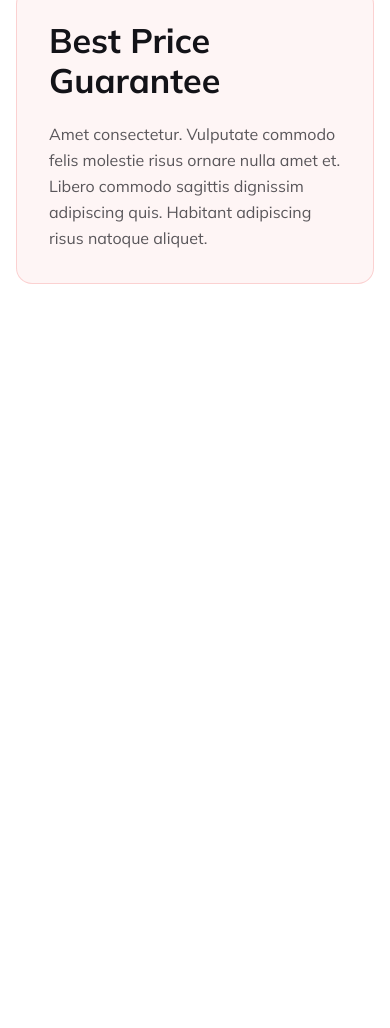
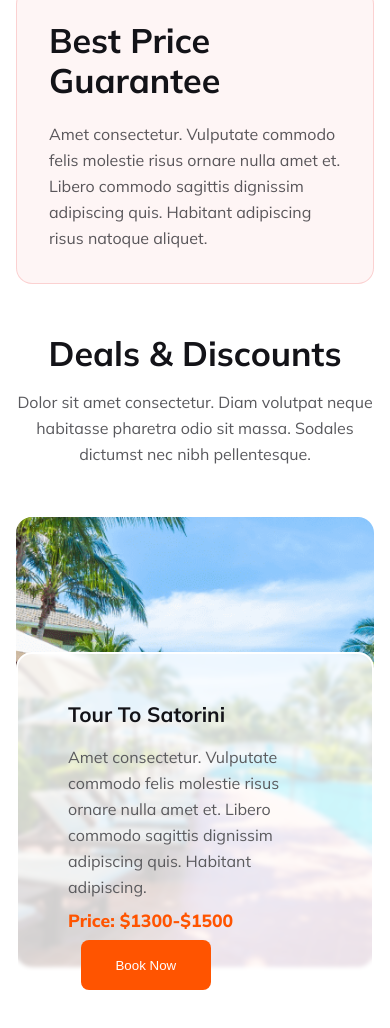
Before and after one commit to nurislamemon1/Hero-Travels-Website, a plain HTML site: page index.html in a window 390 px wide. Shown: the part 5417-6445 px from the top of the page. Before the commit the page ends 5781 px from the top, so only its background shows below. Drawn offline with Linux system fonts and the light colour scheme.

Commit message:
deals section done with responsive

```diff
--- a/index.html
+++ b/index.html
@@ -137,6 +137,22 @@
                     <p>Amet consectetur. Vulputate commodo felis molestie risus  ornare nulla amet et. Libero commodo sagittis dignissim adipiscing quis. Habitant adipiscing risus natoque aliquet.</p>
             </div>
         </section>
+        <!-- deals section -->
+         <section>
+            <div class="deals-content">
+          <h2>Deals & Discounts</h2>
+          <p>Dolor sit amet consectetur. Diam volutpat neque habitasse pharetra odio sit massa. Sodales dictumst nec nibh pellentesque.</p>
+            </div>
+            <div class="deals-container">
+                <div class="deals-card">
+                <h4>Tour To Satorini</h4>
+                <p>Amet consectetur. Vulputate commodo felis
+                    molestie risus  ornare nulla amet et. Libero commodo sagittis dignissim adipiscing quis. Habitant adipiscing.</p>
+                <h6>Price: $1300-$1500</h6>
+                <button class="btn-primary">Book Now</button>
+                </div>
+            </div>
+         </section>
     </main>
 </body>
 
--- a/styles/style.css
+++ b/styles/style.css
@@ -256,8 +256,8 @@ select {
     padding: 32px;
 }
 
-.card-content-1
-.card-content-2 ,h4 {
+.card-content-1 .card-content-2,
+h4 {
     color: rgb(19, 19, 24);
     font-family: Mulish;
     font-size: 34px;
@@ -268,8 +268,8 @@ select {
     margin-bottom: 20px;
 }
 
-.card-content-1
-.card-content-2,p {
+.card-content-1 .card-content-2,
+p {
     color: rgba(19, 19, 24, 0.7);
     font-family: Mulish;
     font-size: 16px;
@@ -283,10 +283,12 @@ select {
     display: flex;
     gap: 20px;
 }
-.card-content-2{
+
+.card-content-2 {
     background: rgba(41, 206, 246, 0.05);
 }
-.card-content-3{
+
+.card-content-3 {
     box-sizing: border-box;
     border: 1px solid rgba(233, 68, 68, 0.2);
     border-radius: 16px;
@@ -295,6 +297,93 @@ max-width: 550px;
     padding: 32px;
     margin: 30px auto;
 }
+
+/* deals section */
+.deals-content {
+    max-width: 640px;
+    margin: 50px auto;
+}
+
+.deals-content h2 {
+    color: rgb(19, 19, 24);
+    font-family: Mulish;
+    font-size: 34px;
+    font-weight: 700;
+    line-height: 40px;
+    letter-spacing: 0%;
+    text-align: center;
+    margin-bottom: 15px;
+}
+
+.deals-content p {
+    color: rgba(19, 19, 24, 0.7);
+    font-family: Mulish;
+    font-size: 16px;
+    font-weight: 400;
+    line-height: 26px;
+    letter-spacing: 0%;
+    text-align: center;
+}
+
+.deals-container {
+    border-radius: 16px;
+    background-image: url("../images/Group\ 39.png");
+    background-size: cover;
+    background-position: center;
+    background-repeat: no-repeat;
+    height: 450px;
+    position: relative;
+}
+
+.deals-container img {
+    width: 100%;
+    height: 100%;
+}
+
+.deals-card {
+    box-sizing: border-box;
+    border: 2px solid rgb(255, 255, 255);
+    border-radius: 16px;
+    backdrop-filter: blur(2px);
+    background: rgba(255, 255, 255, 0.8);
+    max-width: 560px;
+    height: 350px;
+    padding: 50px;
+    position: absolute;
+    left: 50%;
+    top: 10%;
+}
+
+.deals-card h4 {
+    font-size: 1.3rem;
+    color: rgb(19, 19, 24);
+    font-weight: 700;
+    line-height: 20px;
+    letter-spacing: 0%;
+    text-align: left;
+}
+
+.deals-card p {
+    color: rgb(90, 90, 93);
+    font-family: Mulish;
+    font-size: 1rem;
+    font-weight: 400;
+    line-height: 26px;
+    letter-spacing: 0%;
+    text-align: left;
+}
+
+.deals-card h6 {
+    color: rgb(255, 84, 0);
+    font-size: 1.1rem;
+    font-weight: 800;
+    line-height: 20px;
+    letter-spacing: 0%;
+    text-align: left;
+    margin-bottom: 10px;
+    margin-top: 10px;
+}
+
 /* responsive website */
 @media screen and (max-width: 576px) {
     .ham-bargar {
@@ -329,7 +418,12 @@ margin: 30px auto;
     .banner-container h1 {
         font-size: 2rem;
     }
-    .card-container{
+
+    .card-container {
         flex-direction: column;
     }
+    .deals-card{
+        top: 30%;
+        left: 0%;
     }
+}
```
Lines whose indentation alone changed are shown as unchanged.
